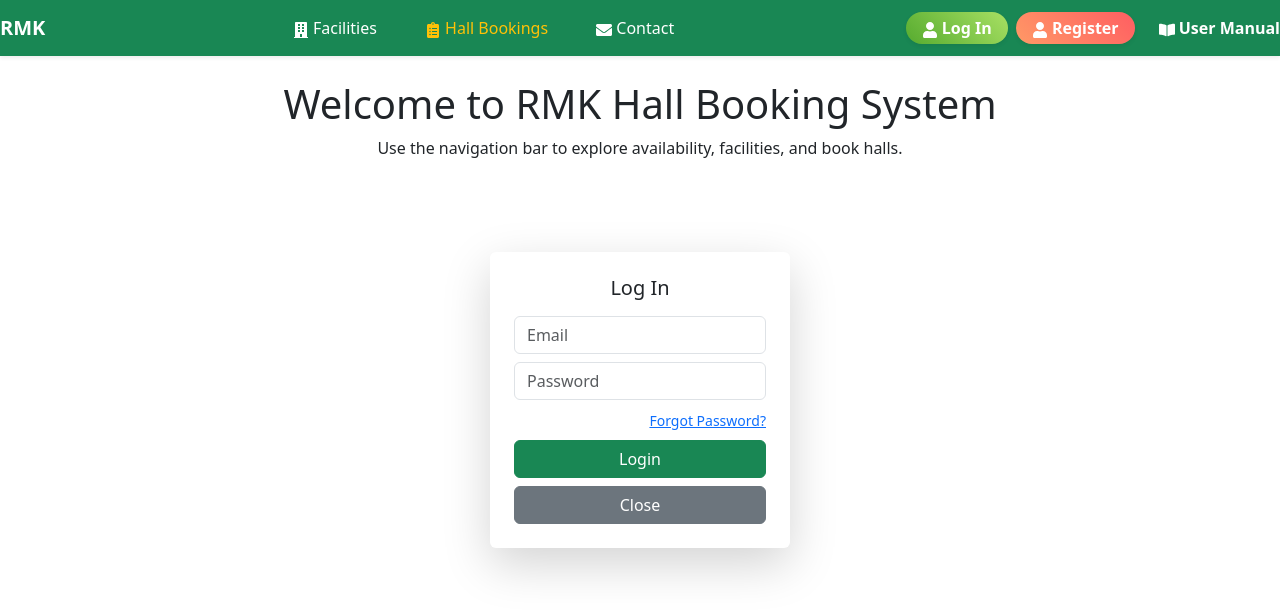
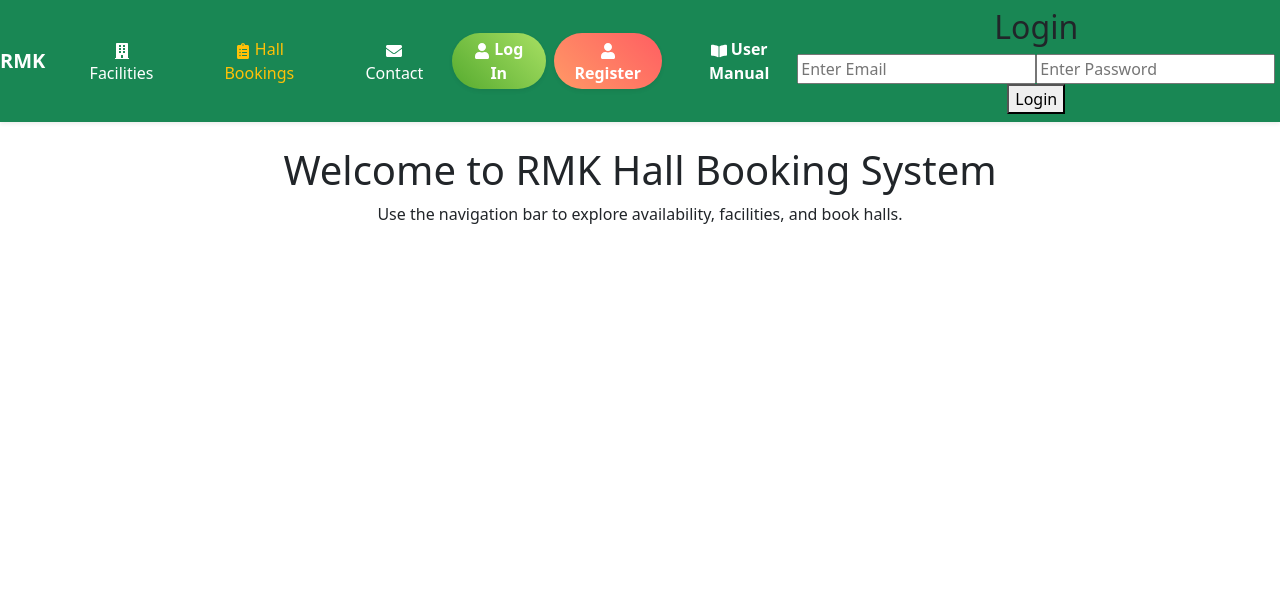
Before and after one commit to vaishu316/mini_project, a React (Create React App) app: page / in a window 1280 px wide. Both pictures are taken after a click on the button "Log In". Shown: the top 616 px of the page. Built offline with nearby package versions, Linux system fonts and the light colour scheme.

Commit message:
made changes in login

```diff
--- a/src/App.js
+++ b/src/App.js
@@ -1,6 +1,8 @@
 import './App.css';
 import Navbar from './Navbar';
 import Login from './components/Login';  // Updated path
+
+
 
 
 function App() {
--- a/src/components/Login.js
+++ b/src/components/Login.js
@@ -1,19 +1,46 @@
-import React from "react";
+import React, { useState } from "react";
+import { useNavigate } from "react-router-dom";
 
-const Login = ({ setShowLogin }) => {
+
+const Login = () => {
+  const navigate = useNavigate(); // Hook for navigation
+  const [formData, setFormData] = useState({ email: "", password: "" });
+
+  const handleChange = (e) => {
+    setFormData({ ...formData, [e.target.name]: e.target.value });
+  };
+
+  const handleSubmit = (e) => {
+    e.preventDefault();
+    // Perform authentication logic here
+    alert("Login Successful!");
+
+    // Navigate to Facilities page after login
+    navigate("/facilities");
+  };
+
   return (
-    <div className="position-fixed top-50 start-50 translate-middle p-4 bg-white shadow-lg rounded" style={{ width: "300px", zIndex: "1050" }}>
-      <h5 className="text-center mb-3">Log In</h5>
-      <input type="email" className="form-control mb-2" placeholder="Email" />
-      <input type="password" className="form-control mb-2" placeholder="Password" />
-
-      {/* Forgot Password Link */}
-      <div className="text-end mb-2">
-        <a href="#" className="text-primary" style={{ fontSize: "14px" }}>Forgot Password?</a>
-      </div>
-
-      <button className="btn btn-success w-100">Login</button>
-      <button className="btn btn-secondary w-100 mt-2" onClick={() => setShowLogin(false)}>Close</button>
+    <div className="login-container">
+      <h2>Login</h2>
+      <form onSubmit={handleSubmit}>
+        <input
+          type="email"
+          name="email"
+          placeholder="Enter Email"
+          value={formData.email}
+          onChange={handleChange}
+          required
+        />
+        <input
+          type="password"
+          name="password"
+          placeholder="Enter Password"
+          value={formData.password}
+          onChange={handleChange}
+          required
+        />
+        <button type="submit">Login</button>
+      </form>
     </div>
   );
 };
--- a/src/components/Register.js
+++ b/src/components/Register.js
@@ -2,7 +2,7 @@ import React, { useState } from "react";
 import { useNavigate } from "react-router-dom";
 import { auth, db } from "../firebase";
 import { createUserWithEmailAndPassword } from "firebase/auth";
-import { collection, addDoc } from "firebase/firestore";
+import { doc, setDoc } from "firebase/firestore";
 import "bootstrap/dist/css/bootstrap.min.css";
 import "./Register.css";
 
@@ -17,18 +17,38 @@ const Register = () => {
     confirmPassword: "",
   });
   const [error, setError] = useState("");
+  const [loading, setLoading] = useState(false);
 
   // Handle input change
   const handleChange = (e) => {
     setFormData({ ...formData, [e.target.name]: e.target.value });
   };
 
+  // Email validation function
+  const isValidEmail = (email) => {
+    return /^[^\s@]+@[^\s@]+\.[^\s@]+$/.test(email);
+  };
+
   // Handle form submission
   const handleSubmit = async (e) => {
     e.preventDefault();
+    setError("");
+    setLoading(true);
 
+    // Validation checks
+    if (!isValidEmail(formData.email)) {
+      setError("Please enter a valid email address.");
+      setLoading(false);
+      return;
+    }
+    if (formData.password.length < 6) {
+      setError("Password must be at least 6 characters long.");
+      setLoading(false);
+      return;
+    }
     if (formData.password !== formData.confirmPassword) {
       setError("Passwords do not match!");
+      setLoading(false);
       return;
     }
 
@@ -42,23 +62,27 @@ const Register = () => {
       const user = userCredential.user;
 
       // Store user details in Firestore
-      await addDoc(collection(db, "users"), {
+      await setDoc(doc(db, "users", user.uid), {
         uid: user.uid,
         name: formData.name,
         email: formData.email,
         department: formData.department,
         rollOrFacultyId: formData.rollOrFacultyId,
+        createdAt: new Date().toISOString(),
       });
 
-      alert("Registration Successful! Redirecting to the main page...");
-      setTimeout(() => navigate("/"), 2000); // Redirect to the main page after 2 seconds
+      setLoading(false);
+      alert("Registration Successful!");
+      navigate("/"); // Redirect to homepage
     } catch (err) {
+      setLoading(false);
       if (err.code === "auth/email-already-in-use") {
-        alert("This email is already registered. Please log in or use a different email.");
+        setError("This email is already registered. Please log in.");
+      } else if (err.code === "auth/weak-password") {
+        setError("Password is too weak. Choose a stronger password.");
       } else {
-        alert(err.message);
+        setError("Error: " + err.message);
       }
-      setError(err.message);
     }
   };
 
@@ -69,30 +93,82 @@ const Register = () => {
 
       <form onSubmit={handleSubmit} className="register-form">
         <div className="form-group">
-          <input type="text" name="name" className="form-control" placeholder="Enter your name" value={formData.name} onChange={handleChange} required />
+          <input
+            type="text"
+            name="name"
+            className="form-control"
+            placeholder="Enter your name"
+            value={formData.name}
+            onChange={handleChange}
+            required
+          />
         </div>
 
         <div className="form-group">
-          <input type="email" name="email" className="form-control" placeholder="Enter your email" value={formData.email} onChange={handleChange} required />
+          <input
+            type="email"
+            name="email"
+            className="form-control"
+            placeholder="Enter your email"
+            value={formData.email}
+            onChange={handleChange}
+            required
+          />
         </div>
 
         <div className="form-group">
-          <input type="text" name="department" className="form-control" placeholder="Enter your department" value={formData.department} onChange={handleChange} required />
+          <input
+            type="text"
+            name="department"
+            className="form-control"
+            placeholder="Enter your department"
+            value={formData.department}
+            onChange={handleChange}
+            required
+          />
         </div>
 
         <div className="form-group">
-          <input type="text" name="rollOrFacultyId" className="form-control" placeholder="Enter your Roll No or Faculty ID" value={formData.rollOrFacultyId} onChange={handleChange} required />
+          <input
+            type="text"
+            name="rollOrFacultyId"
+            className="form-control"
+            placeholder="Enter your Roll No or Faculty ID"
+            value={formData.rollOrFacultyId}
+            onChange={handleChange}
+            required
+          />
         </div>
 
         <div className="form-group">
-          <input type="password" name="password" className="form-control" placeholder="Enter password" value={formData.password} onChange={handleChange} required />
+          <input
+            type="password"
+            name="password"
+            className="form-control"
+            placeholder="Enter password"
+            value={formData.password}
+            onChange={handleChange}
+            required
+            autoComplete="new-password"
+          />
         </div>
 
         <div className="form-group">
-          <input type="password" name="confirmPassword" className="form-control" placeholder="Confirm password" value={formData.confirmPassword} onChange={handleChange} required />
+          <input
+            type="password"
+            name="confirmPassword"
+            className="form-control"
+            placeholder="Confirm password"
+            value={formData.confirmPassword}
+            onChange={handleChange}
+            required
+            autoComplete="new-password"
+          />
         </div>
 
-        <button type="submit" className="btn btn-success btn-block">Register</button>
+        <button type="submit" className="btn btn-success btn-block" disabled={loading}>
+          {loading ? "Registering..." : "Register"}
+        </button>
       </form>
 
       <p className="text-center mt-3">
--- a/src/firebase.js
+++ b/src/firebase.js
@@ -1,9 +1,9 @@
-
-
+// firebase.js (Ensure this is correctly set up)
 import { initializeApp } from "firebase/app";
 import { getAuth } from "firebase/auth";
 import { getFirestore } from "firebase/firestore";
 
+// Your Firebase Config (Replace with your actual Firebase credentials)
 const firebaseConfig = {
   apiKey: "AIzaSyD_2PN-oF2h-D1ZJb7gOuO9UGZ7RHNmedM",
   authDomain: "mini-project-3fa12.firebaseapp.com",
@@ -14,7 +14,7 @@ const firebaseConfig = {
   measurementId: "G-3Y3GQ6Q5HW"
 }
 
-
+// Initialize Firebase
 const app = initializeApp(firebaseConfig);
 export const auth = getAuth(app);
 export const db = getFirestore(app);
```
Lines whose indentation alone changed are shown as unchanged.
